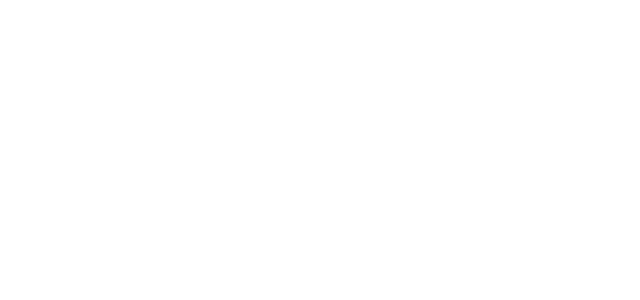
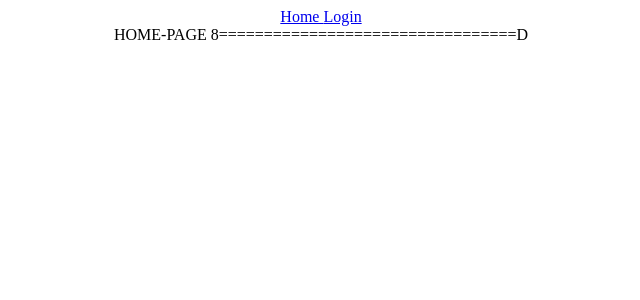
Before and after one commit to mateuscondefeitosa/Little_REACT-FIREBASE_Project, a React (Create React App) app: page / in a window 1280 px wide. Shown: the top 300 px of the page, without its empty margins (319-959 px from the left). Built offline with nearby package versions, Linux system fonts and the light colour scheme.

Commit message:
esqueleton paths

```diff
--- a/package.json
+++ b/package.json
@@ -10,8 +10,10 @@
     "@types/node": "^16.11.59",
     "@types/react": "^18.0.20",
     "@types/react-dom": "^18.0.6",
+    "firebase": "^9.9.4",
     "react": "^18.2.0",
     "react-dom": "^18.2.0",
+    "react-router-dom": "^6.4.0",
     "react-scripts": "5.0.1",
     "typescript": "^4.8.3",
     "web-vitals": "^2.1.4"
--- a/src/App.tsx
+++ b/src/App.tsx
@@ -1,10 +1,20 @@
-import React from 'react';
-import './App.css';
+import React from "react";
+import { BrowserRouter as Router, Route, Routes } from "react-router-dom";
+import "./App.css";
+import { Home } from "./pages/home";
+import { Login } from "./pages/login";
+import { Navbar } from "./components/navbar";
 
 function App() {
   return (
     <div className="App">
-
+      <Router>
+        <Navbar />
+        <Routes>
+          <Route path="/" element={<Home />}> </Route>
+          <Route path="/login" element={<Login />}> </Route>
+        </Routes>
+      </Router>
     </div>
   );
 }
--- /dev/null
+++ b/src/components/navbar.tsx
@@ -0,0 +1,11 @@
+import { Link } from 'react-router-dom'
+
+
+export const Navbar = () => {
+    return (
+        <div>
+            <Link to="/"> Home </Link>
+            <Link to="/login"> Login </Link>
+        </div>
+    );
+}
--- /dev/null
+++ b/src/pages/home.tsx
@@ -0,0 +1,3 @@
+export const Home = () => {
+    return <div>HOME-PAGE 8=================================D</div>;
+}
--- /dev/null
+++ b/src/pages/login.tsx
@@ -0,0 +1,3 @@
+export const Login = () => {
+    return <div>LOGIN PAGE</div>
+}
```
Also changed, not shown: 1 other file (tests, documents, lock files or other folders).
